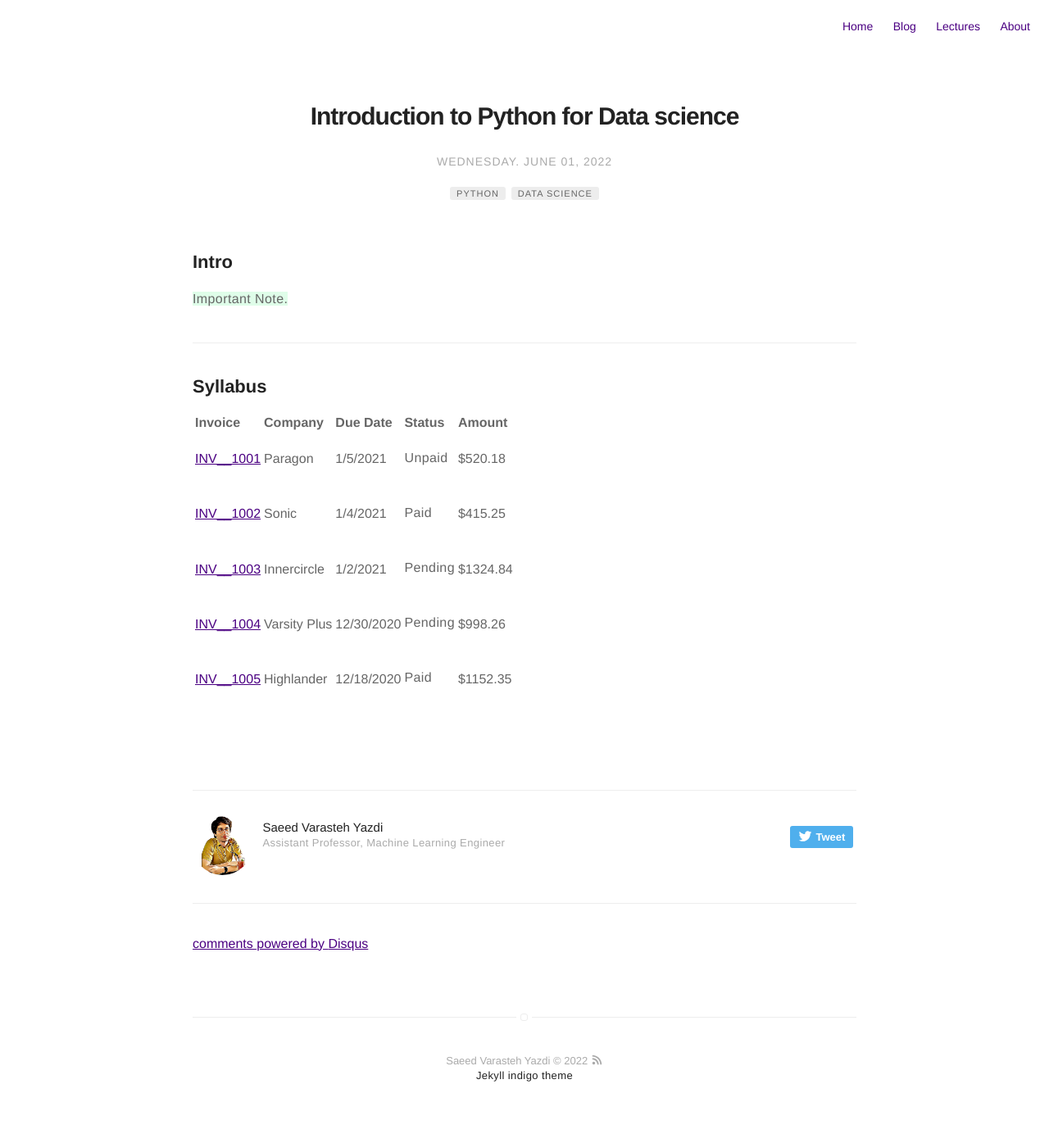
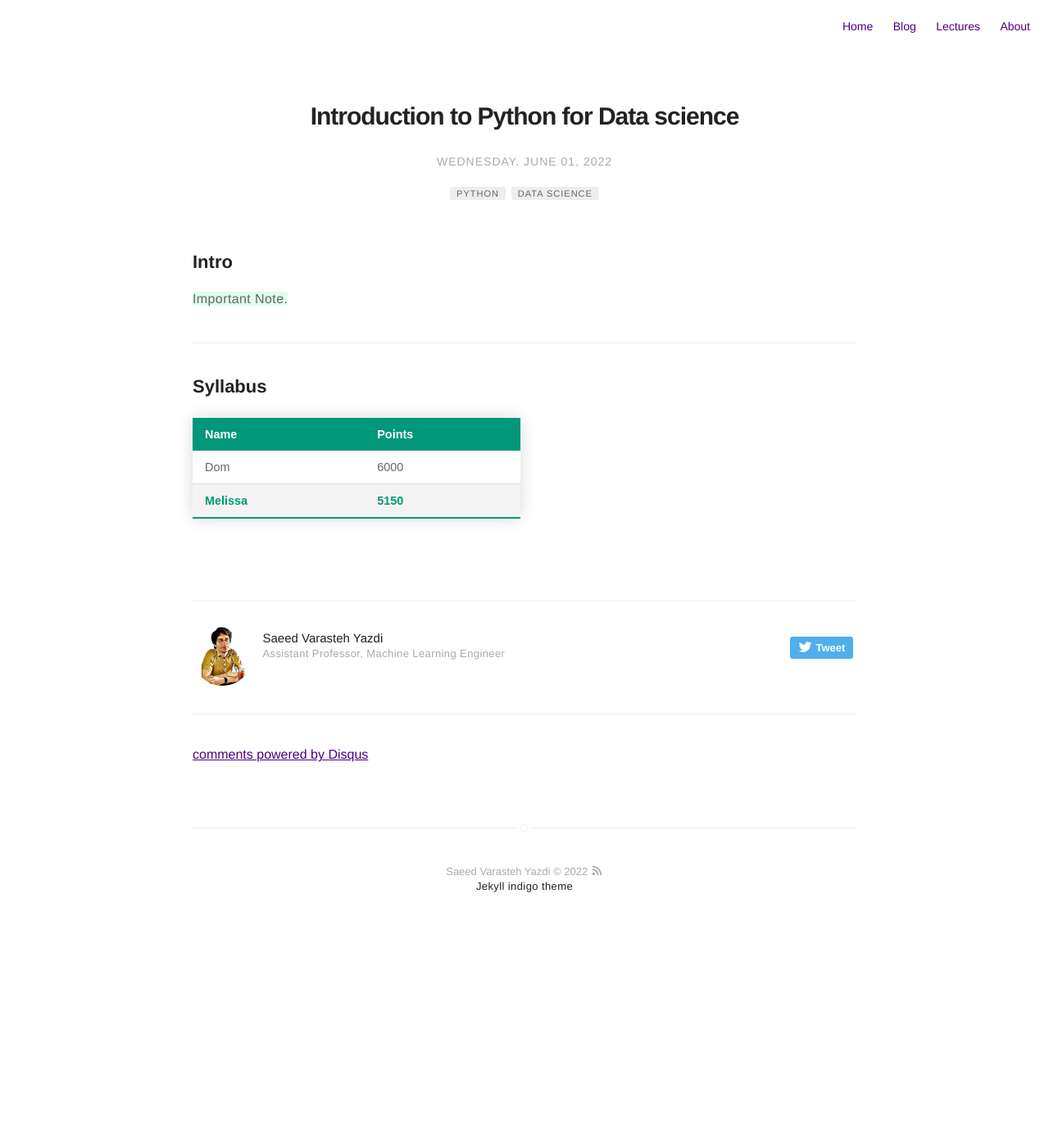
Before and after one commit to SaeedVarasteh/saeedvarasteh.github.io, a Jekyll site: the page built from _posts/2022-06-01-python.md, in a window 1280 px wide. Shown: the whole page at 82% size. Built offline with Jekyll 4.4.1, drawn with Linux system fonts in a browser that asks for light colours; a script that is not in the unit is left out; comment, search, counter and statistics services are not loaded; after the commit the page ends 1153 px from its top, so only the background shows below that.

Commit message:
initial commit

```diff
--- a/_posts/2022-06-01-python.md
+++ b/_posts/2022-06-01-python.md
@@ -23,143 +23,22 @@ externalLink: false
 
 ## Syllabus
 
-<style>
-/*   color variables */
-$clr-primary: #81d4fa;
-$clr-primary-light: #e1f5fe;
-$clr-primary-dark: #4fc3f7;
-$clr-gray100: #f9fbff;
-$clr-gray150: #f4f6fb;
-$clr-gray200: #eef1f6;
-$clr-gray300: #e1e5ee;
-$clr-gray400: #767b91;
-$clr-gray500: #4f546c;
-$clr-gray600: #2a324b;
-$clr-gray700: #161d34;
-$clr-pending: #fff0c2;
-$clr-pending-font: #a68b00;
-$clr-unpaid: #ffcdd2;
-$clr-unpaid-font: #c62828;
-$clr-paid: #c8e6c9;
-$clr-paid-font: #388e3c;
-$clr-link: #2962ff;
-
-table {
-  border-collapse: collapse;
-  box-shadow: 0 5px 10px $clr-gray300;
-  background-color: white;
-  text-align: left;
-  overflow: hidden;
-
-  thead {
-    box-shadow: 0 5px 10px $clr-gray300;
-  }
-
-  th {
-    padding: 1rem 2rem;
-    text-transform: uppercase;
-    letter-spacing: 0.1rem;
-    font-size: 0.7rem;
-    font-weight: 900;
-  }
-
-  td {
-    padding: 1rem 2rem;
-  }
-
-  a {
-    text-decoration: none;
-    color: $clr-link;
-  }
-
-  .status {
-    border-radius: 0.2rem;
-    background-color: red;
-    padding: 0.2rem 1rem;
-    text-align: center;
-
-    &-pending {
-      background-color: $clr-pending;
-      color: $clr-pending-font;
-    }
-
-    &-paid {
-      background-color: $clr-paid;
-      color: $clr-paid-font;
-    }
-
-    &-unpaid {
-      background-color: $clr-unpaid;
-      color: $clr-unpaid-font;
-    }
-  }
-
-  .amount {
-    text-align: right;
-  }
-
-  tr:nth-child(even) {
-    background-color: $clr-gray150;
-  }
-}
-
-    </style>
-
-  <table class="course">
+<table class="styled-table">
     <thead>
-      <tr>
-        <th>Invoice</th>
-        <th>Company</th>
-        <th>Due Date</th>
-        <th>Status</th>
-        <th>Amount</th>
-      </tr>
+        <tr>
+            <th>Name</th>
+            <th>Points</th>
+        </tr>
     </thead>
     <tbody>
-      <tr>
-        <td><a href="#">INV__1001</a></td>
-        <td>Paragon</td>
-        <td>1/5/2021</td>
-        <td>
-          <p class="status status-unpaid">Unpaid</p>
-        </td>
-        <td class="amount">$520.18</td>
-      </tr>
-      <tr>
-        <td><a href="#">INV__1002</a></td>
-        <td>Sonic</td>
-        <td>1/4/2021</td>
-        <td>
-          <p class="status status-paid">Paid</p>
-        </td>
-        <td class="amount">$415.25</td>
-      </tr>
-      <tr>
-        <td><a href="#">INV__1003</a></td>
-        <td>Innercircle</td>
-        <td>1/2/2021</td>
-        <td>
-          <p class="status status-pending">Pending</p>
-        </td>
-        <td class="amount">$1324.84</td>
-      </tr>
-      <tr>
-        <td><a href="#">INV__1004</a></td>
-        <td>Varsity Plus</td>
-        <td>12/30/2020</td>
-        <td>
-          <p class="status status-pending">Pending</p>
-        </td>
-        <td class="amount">$998.26</td>
-      </tr>
-      <tr>
-        <td><a href="#">INV__1005</a></td>
-        <td>Highlander</td>
-        <td>12/18/2020</td>
-        <td>
-          <p class="status status-paid">Paid</p>
-        </td>
-        <td class="amount">$1152.35</td>
-      </tr>
+        <tr>
+            <td>Dom</td>
+            <td>6000</td>
+        </tr>
+        <tr class="active-row">
+            <td>Melissa</td>
+            <td>5150</td>
+        </tr>
+        <!-- and so on... -->
     </tbody>
-  </table>
+</table>
--- a/custom.css
+++ b/custom.css
@@ -20,81 +20,39 @@ code {
 }
 
 
-/*   color variables */
-$clr-primary: #81d4fa;
-$clr-primary-light: #e1f5fe;
-$clr-primary-dark: #4fc3f7;
-$clr-gray100: #f9fbff;
-$clr-gray150: #f4f6fb;
-$clr-gray200: #eef1f6;
-$clr-gray300: #e1e5ee;
-$clr-gray400: #767b91;
-$clr-gray500: #4f546c;
-$clr-gray600: #2a324b;
-$clr-gray700: #161d34;
-$clr-pending: #fff0c2;
-$clr-pending-font: #a68b00;
-$clr-unpaid: #ffcdd2;
-$clr-unpaid-font: #c62828;
-$clr-paid: #c8e6c9;
-$clr-paid-font: #388e3c;
-$clr-link: #2962ff;
-
-table.course {
+.styled-table {
     border-collapse: collapse;
-  box-shadow: 0 5px 10px $clr-gray300;
-  background-color: white;
-  text-align: left;
-  overflow: hidden;
-
-  thead {
-    box-shadow: 0 5px 10px $clr-gray300;
+    margin: 25px 0;
+    font-size: 0.9em;
+    font-family: sans-serif;
+    min-width: 400px;
+    box-shadow: 0 0 20px rgba(0, 0, 0, 0.15);
 }
 
-  th {
-    padding: 1rem 2rem;
-    text-transform: uppercase;
-    letter-spacing: 0.1rem;
-    font-size: 0.7rem;
-    font-weight: 900;
+.styled-table thead tr {
+    background-color: #009879;
+    color: #ffffff;
+    text-align: left;
 }
 
-  td {
-    padding: 1rem 2rem;
+.styled-table th,
+.styled-table td {
+    padding: 12px 15px;
 }
 
-  a {
-    text-decoration: none;
-    color: $clr-link;
+.styled-table tbody tr {
+    border-bottom: 1px solid #dddddd;
 }
 
-  .status {
-    border-radius: 0.2rem;
-    background-color: red;
-    padding: 0.2rem 1rem;
-    text-align: center;
-
-    &-pending {
-      background-color: $clr-pending;
-      color: $clr-pending-font;
+.styled-table tbody tr:nth-of-type(even) {
+    background-color: #f3f3f3;
 }
 
-    &-paid {
-      background-color: $clr-paid;
-      color: $clr-paid-font;
+.styled-table tbody tr:last-of-type {
+    border-bottom: 2px solid #009879;
 }
 
-    &-unpaid {
-      background-color: $clr-unpaid;
-      color: $clr-unpaid-font;
+.styled-table tbody tr.active-row {
+    font-weight: bold;
+    color: #009879;
 }
-  }
-
-  .amount {
-    text-align: right;
-  }
-
-  tr:nth-child(even) {
-    background-color: $clr-gray150;
-  }
-}
```
Also changed, not shown: 1 other file. Lines whose indentation alone changed are shown as unchanged.
